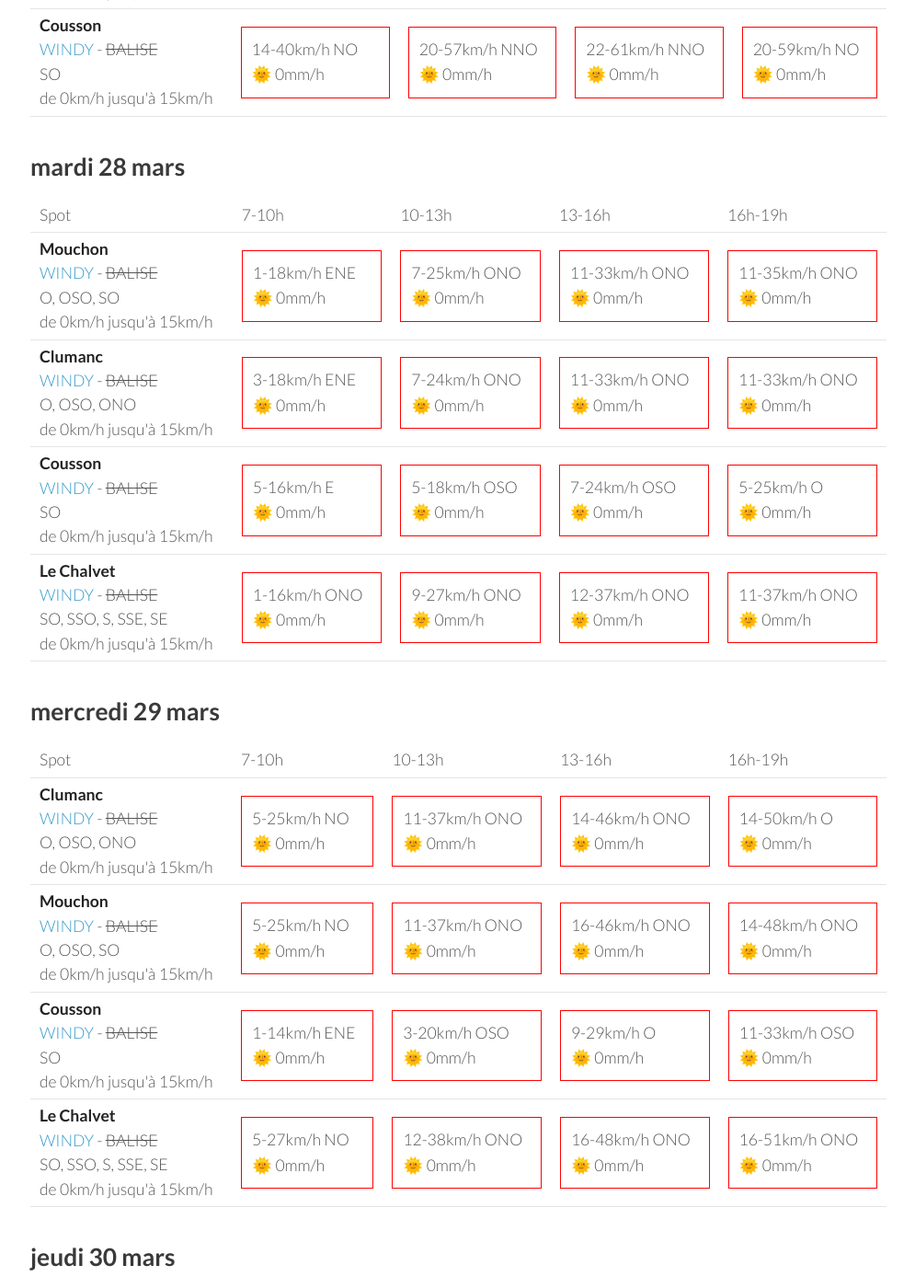
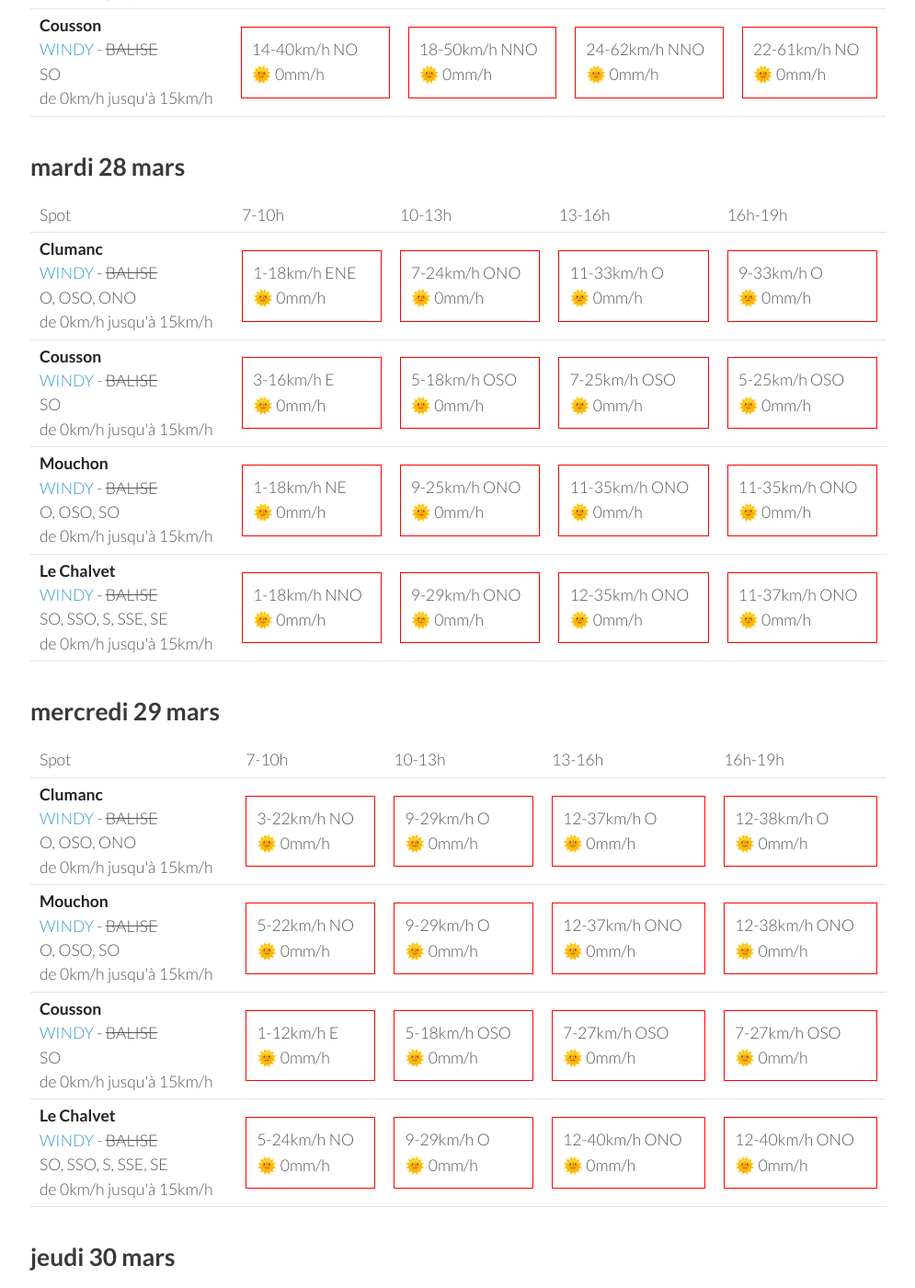
Before and after one commit to parapente-dans-le-nord/parapente-dans-le-nord.github.io, a Jekyll site: the page built from serre_poncon.markdown, in a window 1280 px wide and 1400 px high, scrolled down 1892 px. Shown: the whole window at 92% size, without its empty margins (25-1020 px from the left). Built offline with Jekyll 4.4.1, drawn with Linux system fonts in a browser that asks for light colours; some of the changed text lies outside the part shown.

Commit message:
update index.markdown

```diff
--- a/serre_poncon.markdown
+++ b/serre_poncon.markdown
@@ -133,9 +133,9 @@ page mise à jour le samedi 25 mars 19:31
         <td><strong>Le Chalvet</strong><br><a href="https://windy.com/43.979/6.480?43.866,6.480,10,m:eSsaglX">WINDY</a> - <span class="no-balise"> BALISE </span><br> <span class="vent-favorable">SO, SSO, S, SSE, SE</span><br><span class="force-vent">de 0km/h jusqu'à 15km/h</span> </td>
 
             <td><div class="not-flyable"><p>12-35km/h ONO</p><p>🌞 0mm/h</p></div></td>
-            <td><div class="not-flyable"><p>20-61km/h NO</p><p>🌞 0mm/h</p></div></td>
-            <td><div class="not-flyable"><p>22-64km/h NO</p><p>🌞 0mm/h</p></div></td>
-            <td><div class="not-flyable"><p>20-61km/h NO</p><p>🌞 0mm/h</p></div></td>
+            <td><div class="not-flyable"><p>20-53km/h NO</p><p>🌞 0mm/h</p></div></td>
+            <td><div class="not-flyable"><p>24-61km/h NNO</p><p>🌞 0mm/h</p></div></td>
+            <td><div class="not-flyable"><p>20-62km/h NO</p><p>🌞 0mm/h</p></div></td>
 
 
     </tr>
@@ -143,9 +143,9 @@ page mise à jour le samedi 25 mars 19:31
         <td><strong>Mouchon</strong><br><a href="https://windy.com/43.992/6.424?43.878,6.425,10,m:eSuaglR">WINDY</a> - <span class="no-balise"> BALISE </span><br> <span class="vent-favorable">O, OSO, SO</span><br><span class="force-vent">de 0km/h jusqu'à 15km/h</span> </td>
 
             <td><div class="not-flyable"><p>12-38km/h NO</p><p>🌞 0mm/h</p></div></td>
-            <td><div class="not-flyable"><p>20-57km/h NO</p><p>🌞 0mm/h</p></div></td>
-            <td><div class="not-flyable"><p>22-62km/h NNO</p><p>🌞 0mm/h</p></div></td>
-            <td><div class="not-flyable"><p>20-59km/h NO</p><p>🌞 0mm/h</p></div></td>
+            <td><div class="not-flyable"><p>18-51km/h NO</p><p>🌞 0mm/h</p></div></td>
+            <td><div class="not-flyable"><p>24-62km/h NNO</p><p>🌞 0mm/h</p></div></td>
+            <td><div class="not-flyable"><p>20-62km/h NO</p><p>🌞 0mm/h</p></div></td>
 
 
     </tr>
@@ -153,9 +153,9 @@ page mise à jour le samedi 25 mars 19:31
         <td><strong>Clumanc</strong><br><a href="https://windy.com/44.027/6.402?43.914,6.403,10,m:eSxaglP">WINDY</a> - <span class="no-balise"> BALISE </span><br> <span class="vent-favorable">O, OSO, ONO</span><br><span class="force-vent">de 0km/h jusqu'à 15km/h</span> </td>
 
             <td><div class="not-flyable"><p>14-46km/h NO</p><p>🌞 0mm/h</p></div></td>
-            <td><div class="not-flyable"><p>18-55km/h NO</p><p>🌞 0mm/h</p></div></td>
-            <td><div class="not-flyable"><p>22-62km/h NNO</p><p>🌞 0mm/h</p></div></td>
-            <td><div class="not-flyable"><p>18-59km/h NO</p><p>🌞 0mm/h</p></div></td>
+            <td><div class="not-flyable"><p>16-51km/h NO</p><p>🌞 0mm/h</p></div></td>
+            <td><div class="not-flyable"><p>24-62km/h NNO</p><p>🌞 0mm/h</p></div></td>
+            <td><div class="not-flyable"><p>20-62km/h NO</p><p>🌞 0mm/h</p></div></td>
 
 
     </tr>
@@ -163,9 +163,9 @@ page mise à jour le samedi 25 mars 19:31
         <td><strong>Cousson</strong><br><a href="https://windy.com/44.054/6.240?43.940,6.241,10,m:eSAaglz">WINDY</a> - <span class="no-balise"> BALISE </span><br> <span class="vent-favorable">SO</span><br><span class="force-vent">de 0km/h jusqu'à 15km/h</span> </td>
 
             <td><div class="not-flyable"><p>14-40km/h NO</p><p>🌞 0mm/h</p></div></td>
-            <td><div class="not-flyable"><p>20-57km/h NNO</p><p>🌞 0mm/h</p></div></td>
-            <td><div class="not-flyable"><p>22-61km/h NNO</p><p>🌞 0mm/h</p></div></td>
-            <td><div class="not-flyable"><p>20-59km/h NO</p><p>🌞 0mm/h</p></div></td>
+            <td><div class="not-flyable"><p>18-50km/h NNO</p><p>🌞 0mm/h</p></div></td>
+            <td><div class="not-flyable"><p>24-62km/h NNO</p><p>🌞 0mm/h</p></div></td>
+            <td><div class="not-flyable"><p>22-61km/h NO</p><p>🌞 0mm/h</p></div></td>
 
 
     </tr>
@@ -186,41 +186,41 @@ page mise à jour le samedi 25 mars 19:31
       <td>16h-19h</td>
     </tr>
 <tr>
-        <td><strong>Mouchon</strong><br><a href="https://windy.com/43.992/6.424?43.878,6.425,10,m:eSuaglR">WINDY</a> - <span class="no-balise"> BALISE </span><br> <span class="vent-favorable">O, OSO, SO</span><br><span class="force-vent">de 0km/h jusqu'à 15km/h</span> </td>
+        <td><strong>Clumanc</strong><br><a href="https://windy.com/44.027/6.402?43.914,6.403,10,m:eSxaglP">WINDY</a> - <span class="no-balise"> BALISE </span><br> <span class="vent-favorable">O, OSO, ONO</span><br><span class="force-vent">de 0km/h jusqu'à 15km/h</span> </td>
 
             <td><div class="not-flyable"><p>1-18km/h ENE</p><p>🌞 0mm/h</p></div></td>
-            <td><div class="not-flyable"><p>7-25km/h ONO</p><p>🌞 0mm/h</p></div></td>
-            <td><div class="not-flyable"><p>11-33km/h ONO</p><p>🌞 0mm/h</p></div></td>
-            <td><div class="not-flyable"><p>11-35km/h ONO</p><p>🌞 0mm/h</p></div></td>
-
-
-    </tr>
-<tr>
-        <td><strong>Clumanc</strong><br><a href="https://windy.com/44.027/6.402?43.914,6.403,10,m:eSxaglP">WINDY</a> - <span class="no-balise"> BALISE </span><br> <span class="vent-favorable">O, OSO, ONO</span><br><span class="force-vent">de 0km/h jusqu'à 15km/h</span> </td>
-
-            <td><div class="not-flyable"><p>3-18km/h ENE</p><p>🌞 0mm/h</p></div></td>
             <td><div class="not-flyable"><p>7-24km/h ONO</p><p>🌞 0mm/h</p></div></td>
-            <td><div class="not-flyable"><p>11-33km/h ONO</p><p>🌞 0mm/h</p></div></td>
-            <td><div class="not-flyable"><p>11-33km/h ONO</p><p>🌞 0mm/h</p></div></td>
+            <td><div class="not-flyable"><p>11-33km/h O</p><p>🌞 0mm/h</p></div></td>
+            <td><div class="not-flyable"><p>9-33km/h O</p><p>🌞 0mm/h</p></div></td>
 
 
     </tr>
 <tr>
         <td><strong>Cousson</strong><br><a href="https://windy.com/44.054/6.240?43.940,6.241,10,m:eSAaglz">WINDY</a> - <span class="no-balise"> BALISE </span><br> <span class="vent-favorable">SO</span><br><span class="force-vent">de 0km/h jusqu'à 15km/h</span> </td>
 
-            <td><div class="not-flyable"><p>5-16km/h E</p><p>🌞 0mm/h</p></div></td>
+            <td><div class="not-flyable"><p>3-16km/h E</p><p>🌞 0mm/h</p></div></td>
             <td><div class="not-flyable"><p>5-18km/h OSO</p><p>🌞 0mm/h</p></div></td>
-            <td><div class="not-flyable"><p>7-24km/h OSO</p><p>🌞 0mm/h</p></div></td>
-            <td><div class="not-flyable"><p>5-25km/h O</p><p>🌞 0mm/h</p></div></td>
+            <td><div class="not-flyable"><p>7-25km/h OSO</p><p>🌞 0mm/h</p></div></td>
+            <td><div class="not-flyable"><p>5-25km/h OSO</p><p>🌞 0mm/h</p></div></td>
+
+
+    </tr>
+<tr>
+        <td><strong>Mouchon</strong><br><a href="https://windy.com/43.992/6.424?43.878,6.425,10,m:eSuaglR">WINDY</a> - <span class="no-balise"> BALISE </span><br> <span class="vent-favorable">O, OSO, SO</span><br><span class="force-vent">de 0km/h jusqu'à 15km/h</span> </td>
+
+            <td><div class="not-flyable"><p>1-18km/h NE</p><p>🌞 0mm/h</p></div></td>
+            <td><div class="not-flyable"><p>9-25km/h ONO</p><p>🌞 0mm/h</p></div></td>
+            <td><div class="not-flyable"><p>11-35km/h ONO</p><p>🌞 0mm/h</p></div></td>
+            <td><div class="not-flyable"><p>11-35km/h ONO</p><p>🌞 0mm/h</p></div></td>
 
 
     </tr>
 <tr>
         <td><strong>Le Chalvet</strong><br><a href="https://windy.com/43.979/6.480?43.866,6.480,10,m:eSsaglX">WINDY</a> - <span class="no-balise"> BALISE </span><br> <span class="vent-favorable">SO, SSO, S, SSE, SE</span><br><span class="force-vent">de 0km/h jusqu'à 15km/h</span> </td>
 
-            <td><div class="not-flyable"><p>1-16km/h ONO</p><p>🌞 0mm/h</p></div></td>
-            <td><div class="not-flyable"><p>9-27km/h ONO</p><p>🌞 0mm/h</p></div></td>
-            <td><div class="not-flyable"><p>12-37km/h ONO</p><p>🌞 0mm/h</p></div></td>
+            <td><div class="not-flyable"><p>1-18km/h NNO</p><p>🌞 0mm/h</p></div></td>
+            <td><div class="not-flyable"><p>9-29km/h ONO</p><p>🌞 0mm/h</p></div></td>
+            <td><div class="not-flyable"><p>12-35km/h ONO</p><p>🌞 0mm/h</p></div></td>
             <td><div class="not-flyable"><p>11-37km/h ONO</p><p>🌞 0mm/h</p></div></td>
 
 
@@ -244,40 +244,40 @@ page mise à jour le samedi 25 mars 19:31
 <tr>
         <td><strong>Clumanc</strong><br><a href="https://windy.com/44.027/6.402?43.914,6.403,10,m:eSxaglP">WINDY</a> - <span class="no-balise"> BALISE </span><br> <span class="vent-favorable">O, OSO, ONO</span><br><span class="force-vent">de 0km/h jusqu'à 15km/h</span> </td>
 
-            <td><div class="not-flyable"><p>5-25km/h NO</p><p>🌞 0mm/h</p></div></td>
-            <td><div class="not-flyable"><p>11-37km/h ONO</p><p>🌞 0mm/h</p></div></td>
-            <td><div class="not-flyable"><p>14-46km/h ONO</p><p>🌞 0mm/h</p></div></td>
-            <td><div class="not-flyable"><p>14-50km/h O</p><p>🌞 0mm/h</p></div></td>
+            <td><div class="not-flyable"><p>3-22km/h NO</p><p>🌞 0mm/h</p></div></td>
+            <td><div class="not-flyable"><p>9-29km/h O</p><p>🌞 0mm/h</p></div></td>
+            <td><div class="not-flyable"><p>12-37km/h O</p><p>🌞 0mm/h</p></div></td>
+            <td><div class="not-flyable"><p>12-38km/h O</p><p>🌞 0mm/h</p></div></td>
 
 
     </tr>
 <tr>
         <td><strong>Mouchon</strong><br><a href="https://windy.com/43.992/6.424?43.878,6.425,10,m:eSuaglR">WINDY</a> - <span class="no-balise"> BALISE </span><br> <span class="vent-favorable">O, OSO, SO</span><br><span class="force-vent">de 0km/h jusqu'à 15km/h</span> </td>
 
-            <td><div class="not-flyable"><p>5-25km/h NO</p><p>🌞 0mm/h</p></div></td>
-            <td><div class="not-flyable"><p>11-37km/h ONO</p><p>🌞 0mm/h</p></div></td>
-            <td><div class="not-flyable"><p>16-46km/h ONO</p><p>🌞 0mm/h</p></div></td>
-            <td><div class="not-flyable"><p>14-48km/h ONO</p><p>🌞 0mm/h</p></div></td>
+            <td><div class="not-flyable"><p>5-22km/h NO</p><p>🌞 0mm/h</p></div></td>
+            <td><div class="not-flyable"><p>9-29km/h O</p><p>🌞 0mm/h</p></div></td>
+            <td><div class="not-flyable"><p>12-37km/h ONO</p><p>🌞 0mm/h</p></div></td>
+            <td><div class="not-flyable"><p>12-38km/h ONO</p><p>🌞 0mm/h</p></div></td>
 
 
     </tr>
 <tr>
         <td><strong>Cousson</strong><br><a href="https://windy.com/44.054/6.240?43.940,6.241,10,m:eSAaglz">WINDY</a> - <span class="no-balise"> BALISE </span><br> <span class="vent-favorable">SO</span><br><span class="force-vent">de 0km/h jusqu'à 15km/h</span> </td>
 
-            <td><div class="not-flyable"><p>1-14km/h ENE</p><p>🌞 0mm/h</p></div></td>
-            <td><div class="not-flyable"><p>3-20km/h OSO</p><p>🌞 0mm/h</p></div></td>
-            <td><div class="not-flyable"><p>9-29km/h O</p><p>🌞 0mm/h</p></div></td>
-            <td><div class="not-flyable"><p>11-33km/h OSO</p><p>🌞 0mm/h</p></div></td>
+            <td><div class="not-flyable"><p>1-12km/h E</p><p>🌞 0mm/h</p></div></td>
+            <td><div class="not-flyable"><p>5-18km/h OSO</p><p>🌞 0mm/h</p></div></td>
+            <td><div class="not-flyable"><p>7-27km/h OSO</p><p>🌞 0mm/h</p></div></td>
+            <td><div class="not-flyable"><p>7-27km/h OSO</p><p>🌞 0mm/h</p></div></td>
 
 
     </tr>
 <tr>
         <td><strong>Le Chalvet</strong><br><a href="https://windy.com/43.979/6.480?43.866,6.480,10,m:eSsaglX">WINDY</a> - <span class="no-balise"> BALISE </span><br> <span class="vent-favorable">SO, SSO, S, SSE, SE</span><br><span class="force-vent">de 0km/h jusqu'à 15km/h</span> </td>
 
-            <td><div class="not-flyable"><p>5-27km/h NO</p><p>🌞 0mm/h</p></div></td>
-            <td><div class="not-flyable"><p>12-38km/h ONO</p><p>🌞 0mm/h</p></div></td>
-            <td><div class="not-flyable"><p>16-48km/h ONO</p><p>🌞 0mm/h</p></div></td>
-            <td><div class="not-flyable"><p>16-51km/h ONO</p><p>🌞 0mm/h</p></div></td>
+            <td><div class="not-flyable"><p>5-24km/h NO</p><p>🌞 0mm/h</p></div></td>
+            <td><div class="not-flyable"><p>9-29km/h O</p><p>🌞 0mm/h</p></div></td>
+            <td><div class="not-flyable"><p>12-40km/h ONO</p><p>🌞 0mm/h</p></div></td>
+            <td><div class="not-flyable"><p>12-40km/h ONO</p><p>🌞 0mm/h</p></div></td>
 
 
     </tr>
@@ -300,30 +300,30 @@ page mise à jour le samedi 25 mars 19:31
 <tr>
         <td><strong>Mouchon</strong><br><a href="https://windy.com/43.992/6.424?43.878,6.425,10,m:eSuaglR">WINDY</a> - <span class="no-balise"> BALISE </span><br> <span class="vent-favorable">O, OSO, SO</span><br><span class="force-vent">de 0km/h jusqu'à 15km/h</span> </td>
 
-            <td><div class="not-flyable"><p>5-27km/h NO</p><p>🌞 0mm/h</p></div></td>
-            <td><div class="not-flyable"><p>9-27km/h ONO</p><p>🌞 0mm/h</p></div></td>
-            <td><div class="not-flyable"><p>16-46km/h O</p><p>🌞 0mm/h</p></div></td>
-            <td><div class="not-flyable"><p>14-48km/h O</p><p>🌞 0mm/h</p></div></td>
+            <td><div class="not-flyable"><p>5-24km/h NO</p><p>🌞 0mm/h</p></div></td>
+            <td><div class="not-flyable"><p>11-35km/h NO</p><p>🌞 0mm/h</p></div></td>
+            <td><div class="not-flyable"><p>18-50km/h ONO</p><p>🌞 0mm/h</p></div></td>
+            <td><div class="not-flyable"><p>16-48km/h ONO</p><p>🌞 0mm/h</p></div></td>
 
 
     </tr>
 <tr>
         <td><strong>Clumanc</strong><br><a href="https://windy.com/44.027/6.402?43.914,6.403,10,m:eSxaglP">WINDY</a> - <span class="no-balise"> BALISE </span><br> <span class="vent-favorable">O, OSO, ONO</span><br><span class="force-vent">de 0km/h jusqu'à 15km/h</span> </td>
 
-            <td><div class="not-flyable"><p>5-27km/h NNO</p><p>🌞 0mm/h</p></div></td>
-            <td><div class="not-flyable"><p>7-27km/h NO</p><p>🌞 0mm/h</p></div></td>
-            <td><div class="not-flyable"><p>14-44km/h O</p><p>🌞 0mm/h</p></div></td>
-            <td><div class="not-flyable"><p>14-50km/h O</p><p>🌞 0mm/h</p></div></td>
+            <td><div class="not-flyable"><p>3-24km/h NNO</p><p>🌞 0mm/h</p></div></td>
+            <td><div class="not-flyable"><p>11-35km/h NO</p><p>🌞 0mm/h</p></div></td>
+            <td><div class="not-flyable"><p>16-48km/h NO</p><p>🌞 0mm/h</p></div></td>
+            <td><div class="not-flyable"><p>16-48km/h ONO</p><p>🌞 0mm/h</p></div></td>
 
 
     </tr>
 <tr>
         <td><strong>Cousson</strong><br><a href="https://windy.com/44.054/6.240?43.940,6.241,10,m:eSAaglz">WINDY</a> - <span class="no-balise"> BALISE </span><br> <span class="vent-favorable">SO</span><br><span class="force-vent">de 0km/h jusqu'à 15km/h</span> </td>
 
-            <td><div class="not-flyable"><p>5-16km/h ENE</p><p>🌞 0mm/h</p></div></td>
-            <td><div class="not-flyable"><p>1-16km/h NNO</p><p>🌞 0mm/h</p></div></td>
-            <td><div class="not-flyable"><p>9-29km/h O</p><p>🌞 0mm/h</p></div></td>
-            <td><div class="not-flyable"><p>11-33km/h OSO</p><p>🌞 0mm/h</p></div></td>
+            <td><div class="not-flyable"><p>1-14km/h E</p><p>🌞 0mm/h</p></div></td>
+            <td><div class="not-flyable"><p>3-20km/h ONO</p><p>🌞 0mm/h</p></div></td>
+            <td><div class="not-flyable"><p>12-35km/h NO</p><p>🌞 0mm/h</p></div></td>
+            <td><div class="not-flyable"><p>11-35km/h ONO</p><p>🌞 0mm/h</p></div></td>
 
 
     </tr>
@@ -331,9 +331,9 @@ page mise à jour le samedi 25 mars 19:31
         <td><strong>Le Chalvet</strong><br><a href="https://windy.com/43.979/6.480?43.866,6.480,10,m:eSsaglX">WINDY</a> - <span class="no-balise"> BALISE </span><br> <span class="vent-favorable">SO, SSO, S, SSE, SE</span><br><span class="force-vent">de 0km/h jusqu'à 15km/h</span> </td>
 
             <td><div class="not-flyable"><p>5-27km/h NO</p><p>🌞 0mm/h</p></div></td>
-            <td><div class="not-flyable"><p>9-31km/h ONO</p><p>🌞 0mm/h</p></div></td>
-            <td><div class="not-flyable"><p>18-50km/h O</p><p>🌞 0mm/h</p></div></td>
-            <td><div class="not-flyable"><p>16-53km/h ONO</p><p>🌞 0mm/h</p></div></td>
+            <td><div class="not-flyable"><p>12-38km/h NO</p><p>🌞 0mm/h</p></div></td>
+            <td><div class="not-flyable"><p>18-50km/h ONO</p><p>🌞 0mm/h</p></div></td>
+            <td><div class="not-flyable"><p>16-48km/h ONO</p><p>🌞 0mm/h</p></div></td>
 
 
     </tr>
```
Also changed, not shown: other parts of serre_poncon.markdown (+1 -1 lines).
